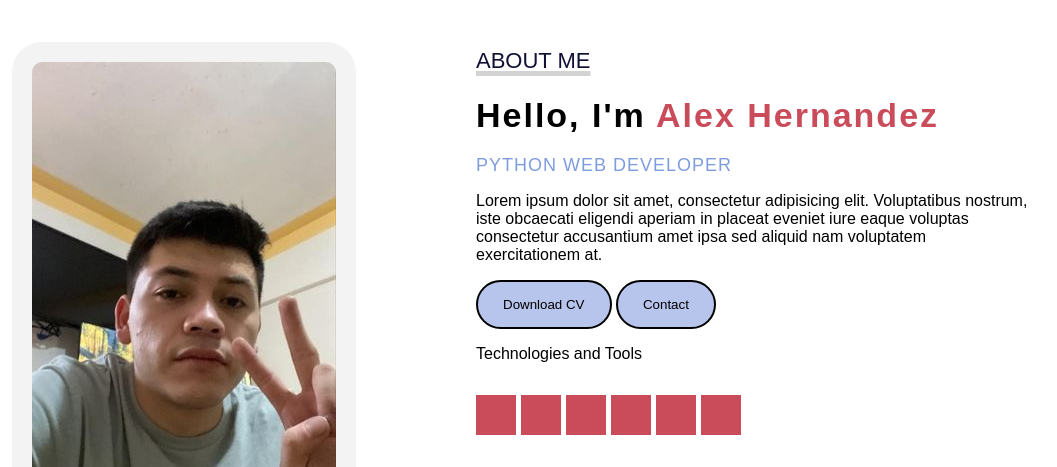
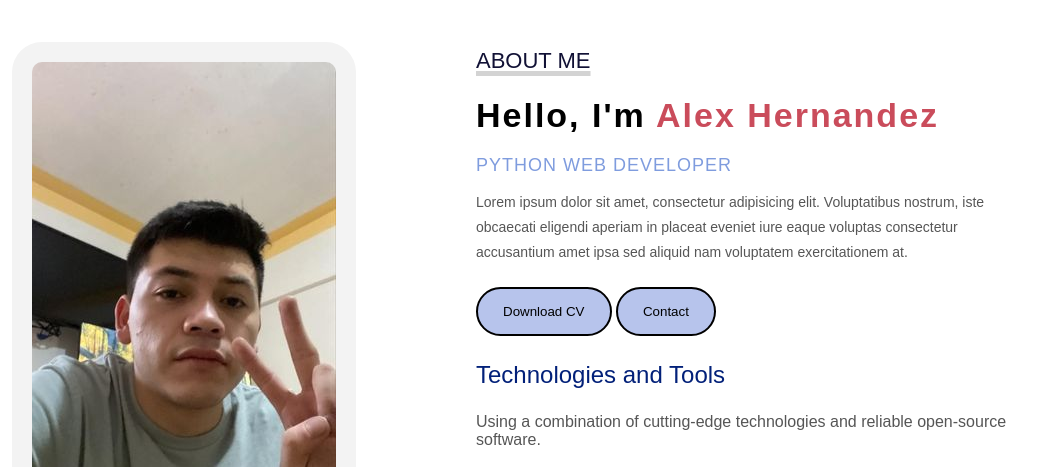
Before and after one commit to Alex420s/alex420s.github.io, a plain HTML site: page index.html in a window 1280 px wide. Shown: the part 874-1341 px from the top of the page, without its empty margins (118-1175 px from the left). Drawn offline with Linux system fonts and the light colour scheme.

Commit message:
birds of prey

```diff
--- a/css/index.css
+++ b/css/index.css
@@ -171,6 +171,7 @@ figure{
     border-style: solid;
     border-radius: 30px;
     cursor: pointer;
+    margin: 10px 0;
 }
 .CV-btn:hover{
     background-color: #c26e78;
@@ -208,10 +209,28 @@ h2 > span {
     letter-spacing: 1px;
     color: #7f9cde;
 }
+.about__text-p{
+    font-size: 14px;
+    line-height: 25px;
+    color: #565656;
+    margin-bottom: 12px;
+    justify-content: left;
+}
+.tool-section{
+    font-size: 24px;
+    color: #022079;
+    margin-top: 15px;
+
+}
+h4{
+    color: #565656;
+    font-weight: 500;
+}
 .tools{
     display: flex;
     gap: 5px;
 }
+
 .tool{
     height: 40px;
     width: 40px;
--- a/index.html
+++ b/index.html
@@ -62,13 +62,14 @@
                 <p class="about__text-title">About me</p>
                 <h2 class="about__text-h2">Hello, I'm <span>Alex Hernandez</span></h2>
                 <h3 class="about__text-h3">Python Web Developer</h3>
-                <P class="about__text-p3">Lorem ipsum dolor sit amet, consectetur adipisicing elit. Voluptatibus nostrum, iste obcaecati eligendi aperiam in placeat eveniet iure eaque voluptas consectetur accusantium amet ipsa sed aliquid nam voluptatem exercitationem at.</P>
+                <P class="about__text-p">Lorem ipsum dolor sit amet, consectetur adipisicing elit. Voluptatibus nostrum, iste obcaecati eligendi aperiam in placeat eveniet iure eaque voluptas consectetur accusantium amet ipsa sed aliquid nam voluptatem exercitationem at.</P>
                 <button class="CV-btn" onclick="window.open('./assets/Alex-Hernandez_CV.pdf')">Download CV </button>
                 <button class="contact-btn" onclick="location.href='./#contact'">Contact</button>
-                <p>Technologies and Tools</p>
+                <p class="tool-section">Technologies and Tools</p>
+                <h4>Using a combination of cutting-edge technologies and reliable open-source software.</h4>
                 <div class="tools">
-                    <p class="tool"></p>
-                    <p class="tool"></p>
+                    <p class="tool"><img src="https://cdn.jsdelivr.net/gh/devicons/devicon/icons/html5/html5-original.svg" alt="HTML"><h5>HTML</h5></p>
+                    <p class="tool"><img src="https://cdn.jsdelivr.net/gh/devicons/devicon/icons/css3/css3-plain.svg" alt="CSS"><h5>CSS</h5></p>
                     <p class="tool"></p>
                     <p class="tool"></p>
                     <p class="tool"></p>
```
